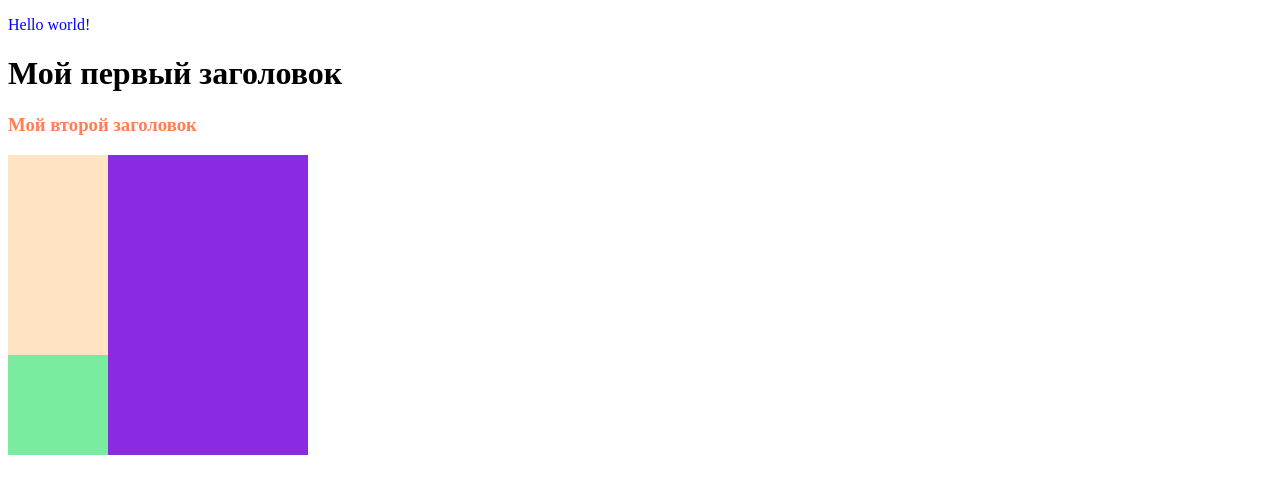
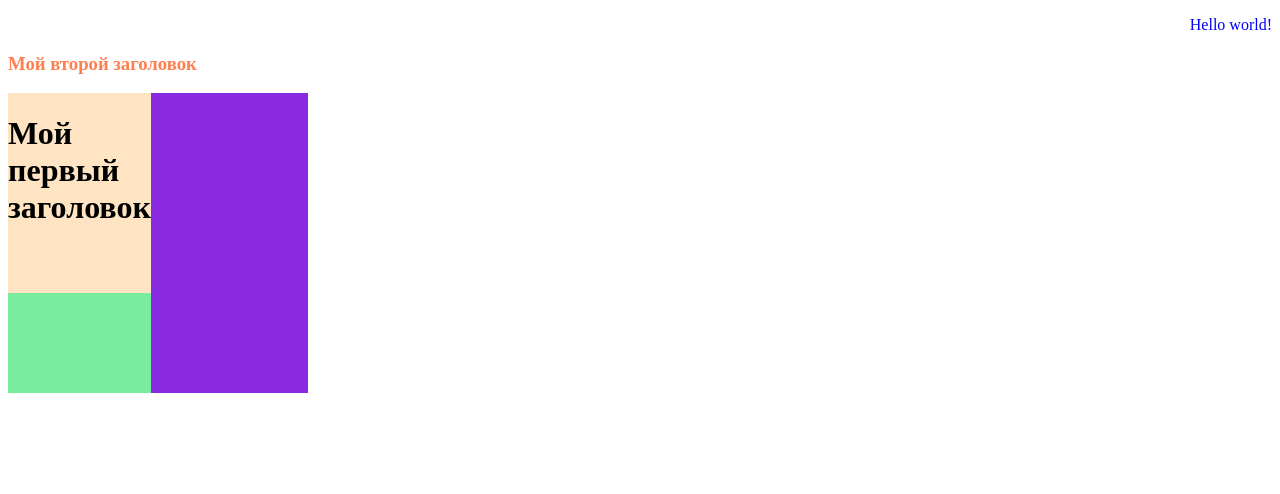
Before and after one commit to Alinafizik8/new, a plain HTML site: page index.html in a window 1280 px wide. Drawn offline with Linux system fonts and the light colour scheme.

Commit message:
15.10.22

```diff
--- a/index.html
+++ b/index.html
@@ -14,10 +14,11 @@
 <!--p это параграф, каждый новый p появляется с новой строки -->
  <p>Hello world!</p>
  <!-- h1 это заголовок, h1 самый большой, h6 самый маленький -->
-<h1>Мой первый заголовок</h1>
 <h3>Мой второй заголовок</h3>
 <div class="conteiner">
-    <div class="description"></div>
+    <div class="description">
+        <h1>Мой первый заголовок</h1>
+    </div>
     <div class="right_menu"></div>
 </div>
 </body>
--- a/style.css
+++ b/style.css
@@ -1,5 +1,6 @@
     p {
         color: blue;
+        text-align: right;
     }
 
     h3 {
```
